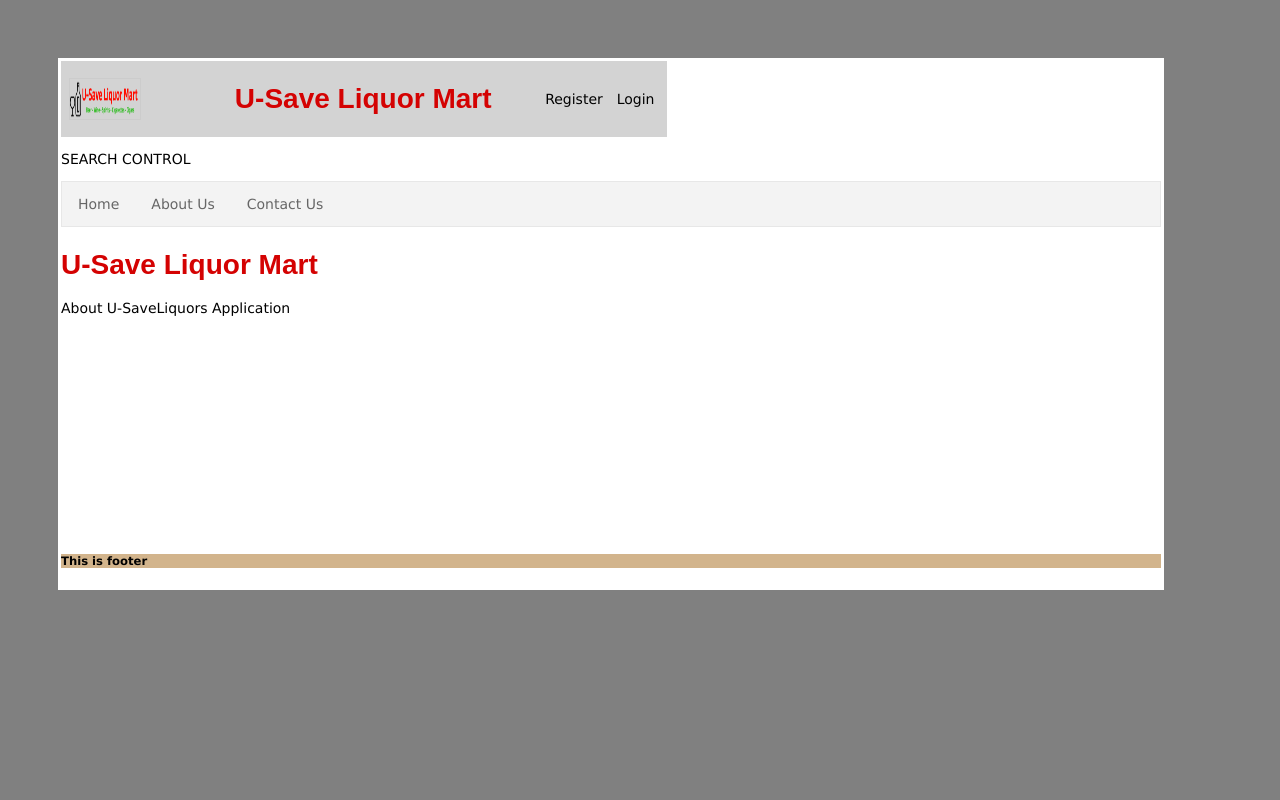
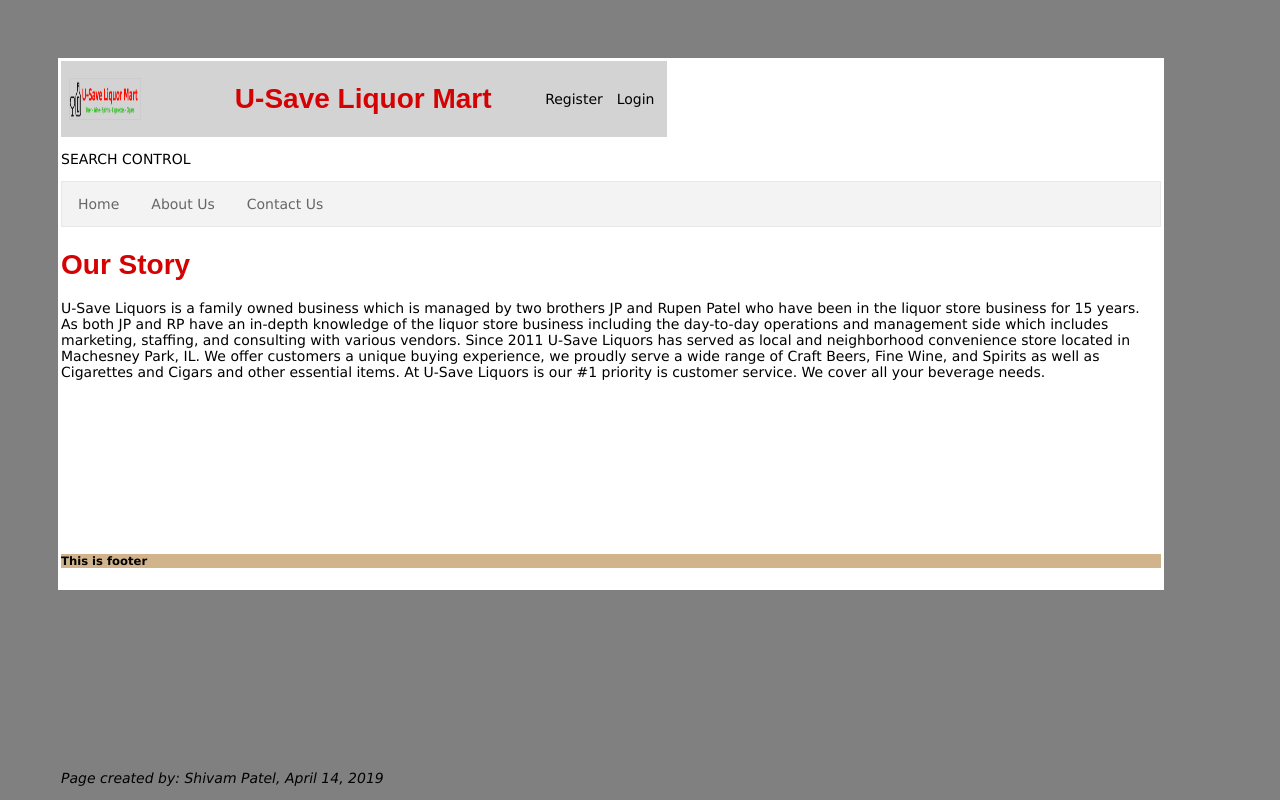
Before and after one commit to shivamptl18/U-SaveLiquors, a Node server app: page /about in a window 1280 px wide. Run offline with Node 20, Linux system fonts and the light colour scheme; some libraries are stand-ins or nearby versions.

Commit message:
update again

```diff
--- a/U-SaveLiquors/views/about.ejs
+++ b/U-SaveLiquors/views/about.ejs
@@ -4,7 +4,22 @@
     <link rel='stylesheet' href='/stylesheets/style.css' />
   </head>
   <body>
-    <h1><%= title %></h1>
-    <p>About U-SaveLiquors Application</p>
+    <h1>Our Story</h1>
+    <p>U-Save Liquors is a family owned business which is managed by
+    two brothers JP and Rupen Patel who have been in the liquor
+    store business for 15 years. As both JP and RP have an in-depth
+    knowledge of the liquor store business including the day-to-day
+    operations and management side which includes marketing, staffing,
+    and consulting with various vendors.
+    Since 2011 U-Save Liquors has served as local and neighborhood
+    convenience store located in Machesney Park, IL.
+    We offer customers a unique buying experience, we proudly
+    serve a wide range of Craft Beers, Fine Wine, and Spirits
+    as well as Cigarettes and Cigars and other essential items.
+    At U-Save Liquors is our #1 priority is customer service.
+    We cover all your beverage needs.</p>
   </body>
+  <div style="position: absolute; bottom: 0">
+  <p><address>Page created by: Shivam Patel, April 14, 2019</address></p>
+  </div>
 </html>
--- a/U-SaveLiquors/views/index.ejs
+++ b/U-SaveLiquors/views/index.ejs
@@ -8,5 +8,10 @@
     <img src="/images/logo2.png">
     <p>Welcome to U-Save Liquor Mart - One stop shop that covers all of your beverage needs!</p>
     <p>Choose from our wide ranged selection! </p>
+
   </body>
+  <div style="position: absolute; bottom: 0">
+    <p><address>Page created by: Shivam Patel, April 14, 2019</address></p>
+
+  </div>
 </html>
```
Also changed, not shown: U-SaveLiquors/views/contact.ejs (+17 -2 lines).
